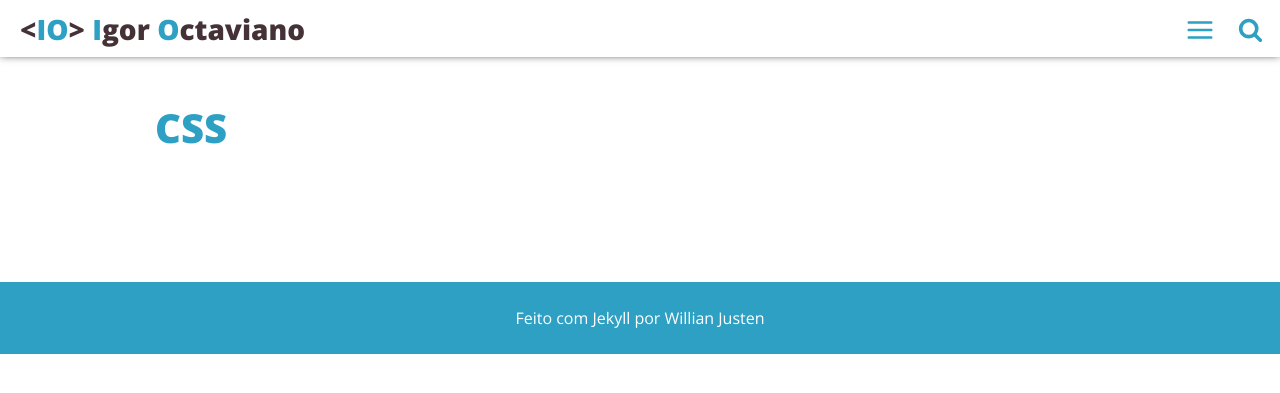
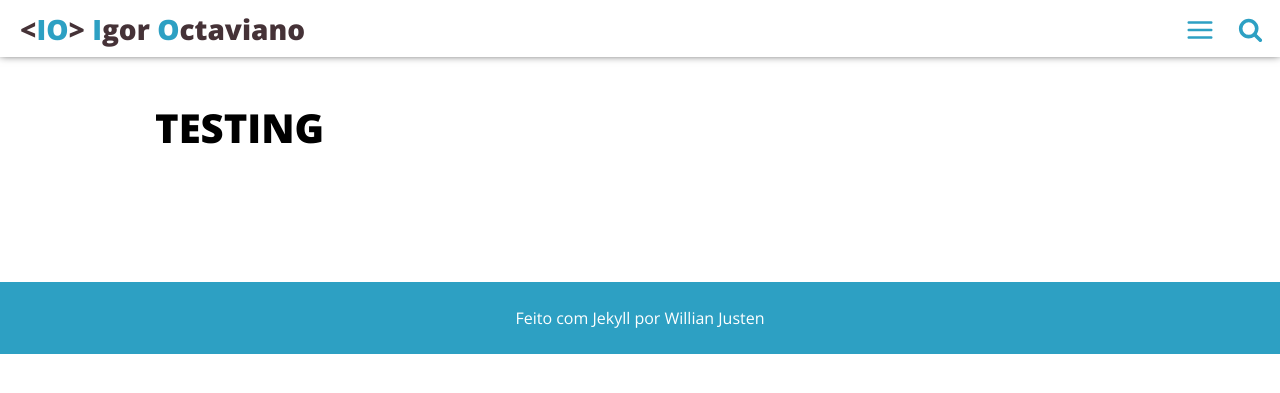
Before and after one commit to igoroctaviano/blog, a Jekyll site: the page built from category/css.html, in a window 1280 px wide. Shown: the top 393 px of the page. Built offline with Jekyll 4.4.1, drawn with Linux system fonts in a browser that asks for light colours.

Commit message:
Change main-class to Testing

```diff
--- a/category/css.html
+++ b/category/css.html
@@ -1,13 +1,13 @@
 ---
 layout: default
-main-class: 'css'
+main-class: 'testing'
 ---
 
 <main class="home" id="scroll" role="main" itemprop="mainContentOfPage" itemscope="itemscope" itemtype="http://schema.org/Blog">
-    <h1 class="title-category">CSS</h1>
+    <h1 class="title-category">Testing</h1>
     <div id="grid" class="row flex-grid">
     {% for post in site.posts %}
-        {% if post.main-class == 'css' %}
+        {% if post.main-class == 'testing' %}
             <article class="box-item post-{{post.main-class}}" itemscope="itemscope" itemtype="http://schema.org/BlogPosting" itemprop="blogPost">
                 <span class="ribbon"><span>{{post.main-class}}</span></span>
                     <div class="box-body">
```
